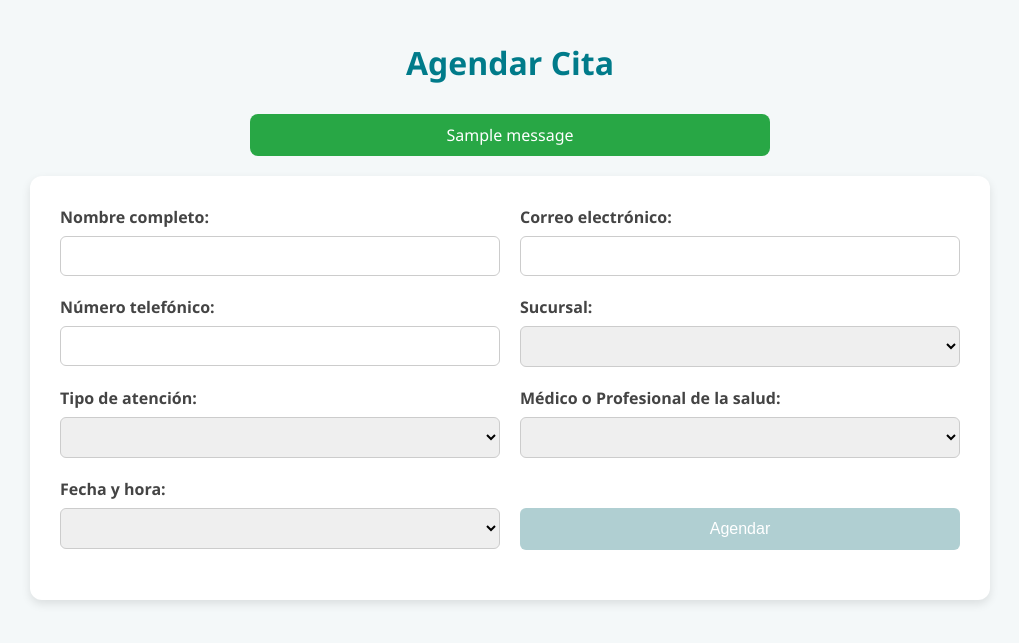
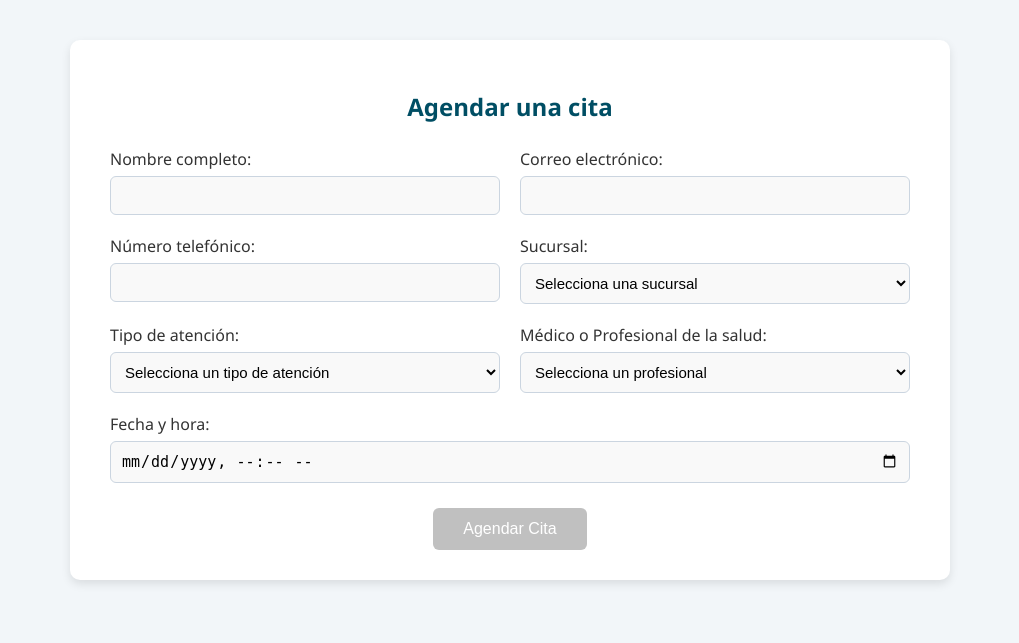
Before and after one commit to AlbertoMGo/clinica-citas, a Flask app: page / in a window 1280 px wide. Shown: the top 643 px of the page, without its empty margins (130-1149 px from the left). Run offline with Flask 3, Linux system fonts and the light colour scheme; tables that the repository leaves empty hold one stand-in row (values such as "Sample post"); one stand-in notice (Sample message) is shown; lists and menus that the app fills with data are empty.

Commit message:
Versión final lista para despliegue

```diff
--- a/static/formulario.js
+++ b/static/formulario.js
@@ -1,73 +1,94 @@
-document.addEventListener("DOMContentLoaded", function () {
-    const sucursalSelect = document.getElementById("sucursal");
-    const tipoSelect = document.getElementById("tipo");
-    const medicoSelect = document.getElementById("medico");
-    const fechaHoraSelect = document.getElementById("fecha_hora");
-    const form = document.getElementById("formulario");
-    const enviarBtn = document.getElementById("enviar");
+document.addEventListener('DOMContentLoaded', function () {
+    const sucursalSelect = document.getElementById('sucursal');
+    const tipoSelect = document.getElementById('tipo');
+    const medicoSelect = document.getElementById('medico');
+    const fechaHoraInput = document.getElementById('fecha_hora');
+    const submitBtn = document.getElementById('submitBtn');
+    const form = document.getElementById('formularioCita');
 
-    // Cargar sucursales y tipos
-    const sucursales = [...new Set(medicos.map(m => m.sucursal))];
-    sucursales.forEach(s => {
-        const option = new Option(s, s);
-        sucursalSelect.appendChild(option);
-    });
+    const medicos = {
+        Centro: {
+            Psicológica: ['Dra. Ana Morales', 'Dr. Luis Sánchez'],
+            Médica: ['Dra. Teresa Gómez', 'Dr. Juan Pérez'],
+            Odontológica: ['Dra. Clara Torres', 'Dr. Emilio Díaz']
+        },
+        Norte: {
+            Psicológica: ['Dra. Carolina Ruiz', 'Dr. Marco Hernández'],
+            Médica: ['Dra. Gabriela Márquez', 'Dr. Rafael Estrada'],
+            Odontológica: ['Dra. Andrea León', 'Dr. Tomás Fuentes']
+        },
+        Sur: {
+            Psicológica: ['Dra. Isabel Rivas', 'Dr. Pablo Quintana'],
+            Médica: ['Dra. Fernanda Soto', 'Dr. Miguel Ortega'],
+            Odontológica: ['Dra. Patricia Flores', 'Dr. Andrés Velasco']
+        }
+    };
 
-    const tipos = [...new Set(medicos.map(m => m.tipo))];
-    tipos.forEach(t => {
-        const option = new Option(t, t);
-        tipoSelect.appendChild(option);
-    });
+    function actualizarMedicos() {
+        const sucursal = sucursalSelect.value;
+        const tipo = tipoSelect.value;
+        medicoSelect.innerHTML = '<option value="" disabled selected>Selecciona un profesional</option>';
 
-    function cargarMedicos() {
-        medicoSelect.innerHTML = "";
-        const filtro = medicos.filter(m =>
-            m.sucursal === sucursalSelect.value && m.tipo === tipoSelect.value
-        );
-        filtro.forEach(m => {
-            const option = new Option(m.nombre, m.nombre);
-            medicoSelect.appendChild(option);
-        });
-        cargarHorarios();
-    }
-
-    async function cargarHorarios() {
-        fechaHoraSelect.innerHTML = "";
-        const hoy = new Date();
-        const dia = hoy.toISOString().split("T")[0];
-
-        for (let hora = 7; hora < 20; hora++) {
-            for (let min of [0, 30]) {
-                const fecha = new Date();
-                fecha.setHours(hora, min, 0, 0);
-
-                if (fecha < new Date(Date.now() + 60 * 60 * 1000)) continue;
-
-                const fechaISO = fecha.toISOString().slice(0, 16);
-                const fechaTexto = fecha.toLocaleTimeString([], {
-                    hour: "2-digit",
-                    minute: "2-digit",
-                });
-
-                const disponible = await fetch(`/verificar_horario?medico=${medicoSelect.value}&fecha_hora=${fechaISO}`)
-                    .then(res => res.json());
-
-                if (disponible.disponible) {
-                    const option = new Option(`${dia} ${fechaTexto}`, fechaISO);
-                    fechaHoraSelect.appendChild(option);
-                }
-            }
+        if (sucursal && tipo && medicos[sucursal] && medicos[sucursal][tipo]) {
+            medicos[sucursal][tipo].forEach(function (medico) {
+                const option = document.createElement('option');
+                option.value = medico;
+                option.textContent = medico;
+                medicoSelect.appendChild(option);
+            });
         }
     }
 
-    sucursalSelect.addEventListener("change", cargarMedicos);
-    tipoSelect.addEventListener("change", cargarMedicos);
-    medicoSelect.addEventListener("change", cargarHorarios);
+    sucursalSelect.addEventListener('change', actualizarMedicos);
+    tipoSelect.addEventListener('change', actualizarMedicos);
 
-    // Activar botón solo si todos los campos están llenos
-    form.addEventListener("input", function () {
-        const inputs = form.querySelectorAll("input, select");
-        const todosLlenos = Array.from(inputs).every(i => i.value.trim() !== "");
-        enviarBtn.disabled = !todosLlenos;
+    function validarFormulario() {
+        const nombre = document.getElementById('nombre').value.trim();
+        const correo = document.getElementById('correo').value.trim();
+        const telefono = document.getElementById('telefono').value.trim();
+        const sucursal = sucursalSelect.value;
+        const tipo = tipoSelect.value;
+        const medico = medicoSelect.value;
+        const fechaHora = fechaHoraInput.value;
+
+        const ahora = new Date();
+        const fechaSeleccionada = new Date(fechaHora);
+
+        const diferenciaMinutos = (fechaSeleccionada - ahora) / (1000 * 60);
+
+        if (
+            nombre && correo && telefono && sucursal &&
+            tipo && medico && fechaHora &&
+            diferenciaMinutos >= 60
+        ) {
+            submitBtn.disabled = false;
+        } else {
+            submitBtn.disabled = true;
+        }
+    }
+
+    document.querySelectorAll('input, select').forEach(el => {
+        el.addEventListener('input', validarFormulario);
+        el.addEventListener('change', validarFormulario);
+    });
+
+    // Validación en envío para prevenir duplicados
+    form.addEventListener('submit', async function (e) {
+        e.preventDefault();
+
+        const formData = new FormData(form);
+
+        const response = await fetch('/verificar_cita', {
+            method: 'POST',
+            body: formData
+        });
+
+        const data = await response.json();
+
+        if (data.existe) {
+            alert('Ya existe una cita con esos datos. Por favor elige otro horario.');
+        } else {
+            form.submit();
+        }
     });
 });
--- a/static/style.css
+++ b/static/style.css
@@ -1,141 +1,98 @@
 body {
     font-family: 'Segoe UI', Tahoma, Geneva, Verdana, sans-serif;
-    background-color: #f4f8f9;
-    color: #333;
+    background-color: #f2f6f9;
     margin: 0;
-    padding: 20px;
+    padding: 0;
 }
 
-h1 {
-    color: #007B8A;
-    text-align: center;
-    margin-bottom: 30px;
+.form-container {
+    background-color: #ffffff;
+    max-width: 800px;
+    margin: 40px auto;
+    padding: 30px 40px;
+    border-radius: 10px;
+    box-shadow: 0 4px 10px rgba(0, 0, 0, 0.1);
 }
 
-form {
-    max-width: 900px;
-    margin: 0 auto;
-    background-color: #ffffff;
-    padding: 30px;
-    border-radius: 12px;
-    box-shadow: 0 4px 10px rgba(0, 0, 0, 0.1);
+.form-container h2 {
+    text-align: center;
+    color: #004e64;
+    margin-bottom: 25px;
 }
 
 .form-row {
     display: flex;
+    justify-content: space-between;
+    gap: 20px;
     flex-wrap: wrap;
-    justify-content: space-between;
     margin-bottom: 20px;
-    gap: 20px;
 }
 
-.form-row > div {
+.form-group {
     flex: 1;
-    min-width: 250px;
+    min-width: 45%;
     display: flex;
     flex-direction: column;
 }
 
+.form-group.solo {
+    min-width: 100%;
+}
+
 label {
-    margin-bottom: 8px;
-    font-weight: 600;
-    color: #444;
+    margin-bottom: 6px;
+    color: #333;
+    font-weight: 500;
 }
 
 input, select {
     padding: 10px;
-    font-size: 1rem;
-    border: 1px solid #ccc;
+    border: 1px solid #cbd5e0;
     border-radius: 6px;
-    transition: border 0.2s;
+    font-size: 15px;
+    background-color: #f9f9f9;
+    transition: border-color 0.3s;
 }
 
 input:focus, select:focus {
-    border-color: #007B8A;
+    border-color: #007a99;
     outline: none;
+    background-color: #ffffff;
+}
+
+.form-actions {
+    text-align: center;
+    margin-top: 25px;
 }
 
 button {
-    padding: 12px 20px;
-    font-size: 1rem;
+    background-color: #007a99;
     color: white;
-    background-color: #007B8A;
+    padding: 12px 30px;
     border: none;
     border-radius: 6px;
+    font-size: 16px;
     cursor: pointer;
-    margin-top: 30px;
     transition: background-color 0.3s;
 }
 
 button:disabled {
-    background-color: #b0cfd2;
+    background-color: #c0c0c0;
     cursor: not-allowed;
 }
 
-button:hover:not(:disabled) {
-    background-color: #005f6b;
+button:hover:enabled {
+    background-color: #005f73;
 }
 
-.flashes {
-    list-style: none;
-    padding: 0;
-    text-align: center;
-    margin-bottom: 20px;
-}
-
-.flashes li {
-    padding: 10px;
-    margin: 10px auto;
-    border-radius: 8px;
-    max-width: 500px;
-    color: white;
-}
-
-.flashes .success {
-    background-color: #28a745;
-}
-
-.flashes .error {
-    background-color: #dc3545;
-}
-
-/* Agenda calendar */
-#calendar {
-    max-width: 900px;
-    margin: 0 auto;
-    background-color: white;
-    padding: 20px;
-    border-radius: 12px;
-    box-shadow: 0 4px 10px rgba(0, 0, 0, 0.1);
-}
-
-.filtros {
-    max-width: 900px;
-    margin: 0 auto 20px;
-    display: flex;
-    flex-wrap: wrap;
-    gap: 15px;
-    justify-content: center;
-}
-
-.filtros label {
-    font-weight: 600;
-}
-
-.filtros select {
-    padding: 8px;
-    border-radius: 6px;
-    border: 1px solid #ccc;
-}
-
-/* Responsive design */
-@media screen and (max-width: 600px) {
+/* Responsivo */
+@media (max-width: 768px) {
     .form-row {
         flex-direction: column;
+        gap: 10px;
     }
 
-    .filtros {
-        flex-direction: column;
-        align-items: center;
+    .form-group {
+        min-width: 100%;
     }
 }
--- a/templates/formulario.html
+++ b/templates/formulario.html
@@ -4,67 +4,70 @@
     <meta charset="UTF-8">
     <title>Agendar Cita</title>
     <link rel="stylesheet" href="{{ url_for('static', filename='style.css') }}">
-    <script>
-        const medicos = {{ medicos | tojson }};
-    </script>
-    <script src="{{ url_for('static', filename='formulario.js') }}" defer></script>
+    <meta name="viewport" content="width=device-width, initial-scale=1.0">
 </head>
 <body>
-    <h1>Agendar Cita</h1>
-
-    {% with messages = get_flashed_messages(with_categories=true) %}
-      {% if messages %}
-        <ul class="flashes">
-          {% for category, message in messages %}
-            <li class="{{ category }}">{{ message }}</li>
-          {% endfor %}
-        </ul>
-      {% endif %}
-    {% endwith %}
-
-    <form method="post" action="{{ url_for('submit') }}" id="formulario">
+    <div class="form-container">
+        <h2>Agendar una cita</h2>
+        <form id="formularioCita" method="POST" action="/agendar">
             <div class="form-row">
-            <div>
+                <div class="form-group">
                     <label for="nombre">Nombre completo:</label>
                     <input type="text" id="nombre" name="nombre" required>
                 </div>
-            <div>
+                <div class="form-group">
                     <label for="correo">Correo electrónico:</label>
                     <input type="email" id="correo" name="correo" required>
                 </div>
             </div>
 
             <div class="form-row">
-            <div>
+                <div class="form-group">
                     <label for="telefono">Número telefónico:</label>
-                <input type="tel" id="telefono" name="telefono" required>
+                    <input type="tel" id="telefono" name="telefono" pattern="[0-9]{10}" required>
                 </div>
-            <div>
+                <div class="form-group">
                     <label for="sucursal">Sucursal:</label>
-                <select id="sucursal" name="sucursal" required></select>
+                    <select id="sucursal" name="sucursal" required>
+                        <option value="" disabled selected>Selecciona una sucursal</option>
+                        <option value="Centro">Centro</option>
+                        <option value="Norte">Norte</option>
+                        <option value="Sur">Sur</option>
+                    </select>
                 </div>
             </div>
 
             <div class="form-row">
-            <div>
+                <div class="form-group">
                     <label for="tipo">Tipo de atención:</label>
-                <select id="tipo" name="tipo" required></select>
+                    <select id="tipo" name="tipo" required>
+                        <option value="" disabled selected>Selecciona un tipo de atención</option>
+                        <option value="Psicológica">Psicológica</option>
+                        <option value="Médica">Médica</option>
+                        <option value="Odontológica">Odontológica</option>
+                    </select>
                 </div>
-            <div>
+                <div class="form-group">
                     <label for="medico">Médico o Profesional de la salud:</label>
-                <select id="medico" name="medico" required></select>
+                    <select id="medico" name="medico" required>
+                        <option value="" disabled selected>Selecciona un profesional</option>
+                    </select>
                 </div>
             </div>
 
             <div class="form-row">
-            <div>
+                <div class="form-group solo">
                     <label for="fecha_hora">Fecha y hora:</label>
-                <select id="fecha_hora" name="fecha_hora" required></select>
-            </div>
-            <div>
-                <button type="submit" id="enviar" disabled>Agendar</button>
+                    <input type="datetime-local" id="fecha_hora" name="fecha_hora" required>
                 </div>
             </div>
+
+            <div class="form-actions">
+                <button type="submit" id="submitBtn" disabled>Agendar Cita</button>
+            </div>
         </form>
+    </div>
+
+    <script src="{{ url_for('static', filename='formulario.js') }}"></script>
 </body>
 </html>
```
Lines whose indentation alone changed are shown as unchanged.
